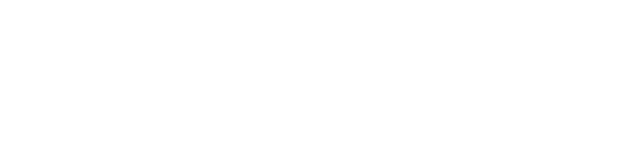
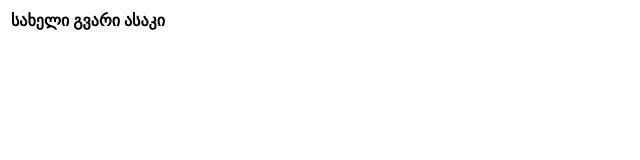
Before and after one commit to gigiesa/rep1, a plain HTML site: page index.html in a window 1280 px wide. Shown: the whole page, without its empty margins (0-640 px from the left). Drawn offline with Linux system fonts and the light colour scheme.

Commit message:
Added table

```diff
--- a/index.html
+++ b/index.html
@@ -8,6 +8,15 @@
 	</title>
 </head>
 <body>
+	<table>
+		<thead>
+			<tr>
+				<th>სახელი</th>
+				<th>გვარი</th>
+				<th>ასაკი</th>
+			</tr>
+		</thead>
+	</table>
 
 </body>
 </html>
```
